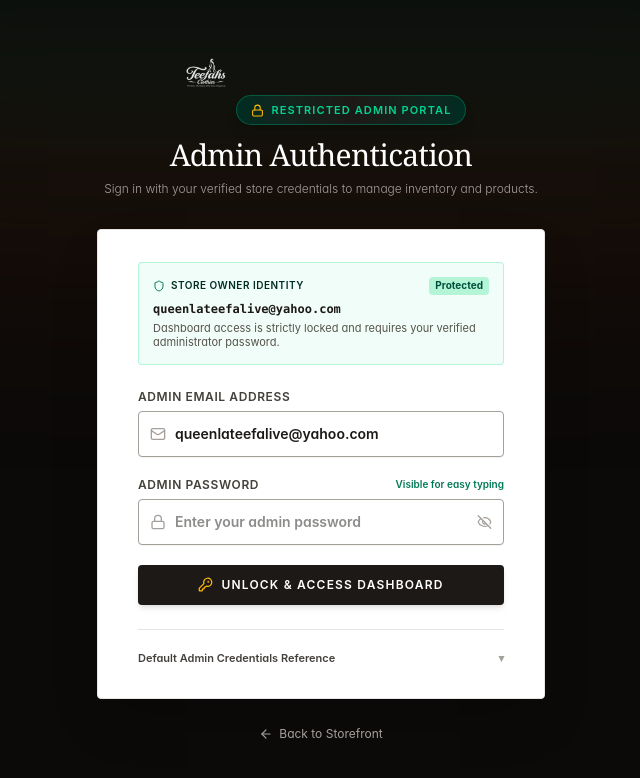
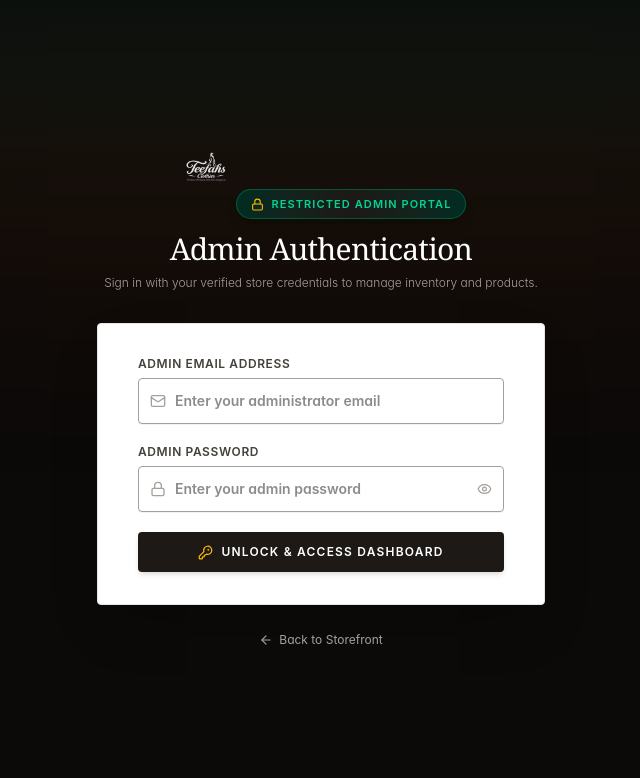
Before and after one commit to 55Sixtus/Teefahs-Clothier-new, a React (Vite) app: page /admin/login in a window 1280 px wide. Shown: the top 778 px of the page, without its empty margins (319-959 px from the left). Built offline with nearby package versions, Linux system fonts and the light colour scheme.

Commit message:
refactor: streamline admin access and credentials
Remove hardcoded admin credentials and simplify admin portal visibility by moving the entry point to the footer and header icons.

```diff
--- a/src/admin/AdminLogin.tsx
+++ b/src/admin/AdminLogin.tsx
@@ -5,9 +5,9 @@ import { supabase } from '../lib/supabase';
 import { ASSETS } from '../data/assets';
 
 export default function AdminLogin() {
-  const [email, setEmail] = useState('queenlateefalive@yahoo.com');
+  const [email, setEmail] = useState('');
   const [password, setPassword] = useState('');
-  const [showPassword, setShowPassword] = useState(true);
+  const [showPassword, setShowPassword] = useState(false);
   const [errorMsg, setErrorMsg] = useState('');
   const [successMsg, setSuccessMsg] = useState('');
   const [loading, setLoading] = useState(false);
@@ -144,23 +144,6 @@ export default function AdminLogin() {
       <div className="mt-8 sm:mx-auto sm:w-full sm:max-w-md relative z-10">
         <div className="bg-white py-8 px-6 shadow-2xl rounded-sm sm:px-10 border border-stone-200">
 
-          {/* Store Owner Security Badge */}
-          <div className="mb-6 p-3.5 bg-emerald-50/70 border border-emerald-200/80 rounded text-xs text-stone-700">
-            <div className="flex items-center justify-between mb-1.5">
-              <span className="font-semibold uppercase tracking-wider text-[10px] text-emerald-950 flex items-center gap-1.5">
-                <Shield size={12} className="text-emerald-700" />
-                Store Owner Identity
-              </span>
-              <span className="text-[10px] bg-emerald-200/80 text-emerald-900 font-bold px-1.5 py-0.5 rounded">
-                Protected
-              </span>
-            </div>
-            <p className="font-mono text-xs text-stone-900 font-bold">queenlateefalive@yahoo.com</p>
-            <p className="text-[11px] text-stone-600 mt-1">
-              Dashboard access is strictly locked and requires your verified administrator password.
-            </p>
-          </div>
-
           {errorMsg && (
             <div className="mb-5 p-3.5 bg-red-50 border border-red-200 text-red-800 text-xs rounded flex items-start gap-2.5">
               <AlertCircle size={16} className="text-red-600 flex-shrink-0 mt-0.5" />
@@ -187,7 +170,7 @@ export default function AdminLogin() {
                   required
                   value={email}
                   onChange={e => setEmail(e.target.value)}
-                  placeholder="queenlateefalive@yahoo.com"
+                  placeholder="Enter your administrator email"
                   className="w-full pl-9 pr-3 py-3 text-sm bg-white border border-stone-400 rounded-sm focus:outline-none focus:border-stone-900 font-semibold text-stone-900 shadow-2xs"
                 />
               </div>
@@ -198,7 +181,6 @@ export default function AdminLogin() {
                 <label className="block text-xs uppercase tracking-wider font-semibold text-stone-700">
                   Admin Password
                 </label>
-                <span className="text-[10px] text-emerald-700 font-semibold">Visible for easy typing</span>
               </div>
               <div className="relative">
                 <Lock size={16} className="absolute left-3 top-1/2 -translate-y-1/2 text-stone-400" />
@@ -230,23 +212,6 @@ export default function AdminLogin() {
               <span>{loading ? 'Verifying Password...' : 'Unlock & Access Dashboard'}</span>
             </button>
           </form>
-
-          {/* Security Credentials Reference Helper */}
-          <div className="mt-6 pt-5 border-t border-stone-200">
-            <details className="text-[11px] text-stone-500 cursor-pointer group">
-              <summary className="font-semibold text-stone-700 hover:text-stone-900 flex items-center justify-between">
-                <span>Default Admin Credentials Reference</span>
-                <span className="text-stone-400 group-open:rotate-180 transition-transform">▾</span>
-              </summary>
-              <div className="mt-2.5 p-3 bg-stone-50 rounded border border-stone-200 text-stone-600 space-y-1">
-                <p><strong>Owner Email:</strong> <code className="text-stone-800">queenlateefalive@yahoo.com</code></p>
-                <p><strong>Default Password:</strong> <code className="text-stone-800 bg-stone-200/80 px-1.5 py-0.5 rounded font-mono">Teefahs@2026</code></p>
-                <p className="text-[10px] text-stone-400 pt-1">
-                  You can change this password at any time from your Admin Profile once authenticated.
-                </p>
-              </div>
-            </details>
-          </div>
         </div>
 
         <div className="mt-6 text-center">
--- a/src/components/Footer.tsx
+++ b/src/components/Footer.tsx
@@ -123,24 +123,15 @@ export default function Footer() {
           </ul>
         </div>
 
-        {/* Administration Portal */}
-        <div>
-          <h4 className="font-serif text-sm text-stone-100 uppercase tracking-widest mb-4">Store Access</h4>
-          <p className="text-xs text-stone-400 mb-4 leading-relaxed font-light">
-            Authorized store administration portal for inventory, catalogue updates, and order workflows.
-          </p>
-          <Link
-            to="/admin"
-            className="inline-flex items-center gap-2 px-4 py-2 bg-stone-900 border border-stone-800 text-stone-200 text-xs uppercase tracking-wider font-semibold rounded hover:bg-emerald-950 hover:text-emerald-300 transition-colors"
-          >
-            <Lock size={14} className="text-emerald-400" />
-            Admin Dashboard
-          </Link>
-        </div>
       </div>
 
       <div className="max-w-7xl mx-auto flex flex-col md:flex-row items-center justify-between text-[11px] text-stone-500 mt-12 pt-8 border-t border-stone-800 gap-4">
-        <span>&copy; {new Date().getFullYear()} Teefahs Clothier. All rights reserved.</span>
+        <span className="flex items-center gap-2">
+          &copy; {new Date().getFullYear()} Teefahs Clothier. All rights reserved.
+          <Link to="/admin" className="text-stone-700 hover:text-stone-400 transition-colors inline-flex items-center" title="Admin Portal">
+            <Lock size={12} />
+          </Link>
+        </span>
         <span>Dress modest. Look elegant. Stand out.</span>
       </div>
     </footer>
--- a/src/components/Header.tsx
+++ b/src/components/Header.tsx
@@ -103,15 +103,14 @@ export default function Header() {
               )}
             </button>
 
-            {/* Admin Portal (Lock icon - visible on mobile, tablet & desktop) */}
+            {/* Admin Portal (Lock icon) */}
             <Link
               to="/admin"
-              className="p-2 text-stone-700 dark:text-stone-300 hover:text-stone-900 dark:hover:text-white hover:bg-stone-100 dark:hover:bg-stone-900 rounded-full transition-colors flex items-center justify-center min-w-[40px] min-h-[40px] border border-stone-200/80 dark:border-stone-800 md:border-transparent md:px-2.5"
+              className="p-2 text-stone-700 dark:text-stone-300 hover:text-stone-900 dark:hover:text-white hover:bg-stone-100 dark:hover:bg-stone-900 rounded-full transition-colors flex items-center justify-center min-w-[40px] min-h-[40px]"
               aria-label="Admin Portal"
               title="Admin Portal"
             >
               <Lock size={17} className="stroke-[1.8] text-stone-800 dark:text-stone-300" />
-              <span className="hidden md:inline text-[11px] font-semibold uppercase tracking-wider ml-1.5 text-stone-800 dark:text-stone-300">Admin</span>
             </Link>
 
             {/* Mobile Menu Hamburger */}
@@ -275,17 +274,8 @@ export default function Header() {
               </nav>
             </div>
 
-            {/* Bottom Admin Link & Help */}
-            <div className="pt-6 border-t border-stone-200">
-              <Link
-                to="/admin"
-                onClick={() => setMobileMenuOpen(false)}
-                className="w-full py-3 bg-stone-900 text-white text-xs font-semibold uppercase tracking-widest flex items-center justify-center gap-2 rounded-sm shadow-xs"
-              >
-                <Lock size={15} />
-                Admin Dashboard
-              </Link>
-              <div className="mt-4 text-center">
+            {/* Bottom Help */}
+            <div className="pt-6 border-t border-stone-200 text-center">
               <a
                 href={SHOP_CONFIG.whatsappChatUrl}
                 target="_blank"
@@ -297,7 +287,6 @@ export default function Header() {
             </div>
           </div>
         </div>
-        </div>
       )}
     </>
   );
```
Also changed, not shown: public/assets/aistudio/IMG-20261103-WA0078_6107f428.jpg (added). Lines whose indentation alone changed are shown as unchanged.
